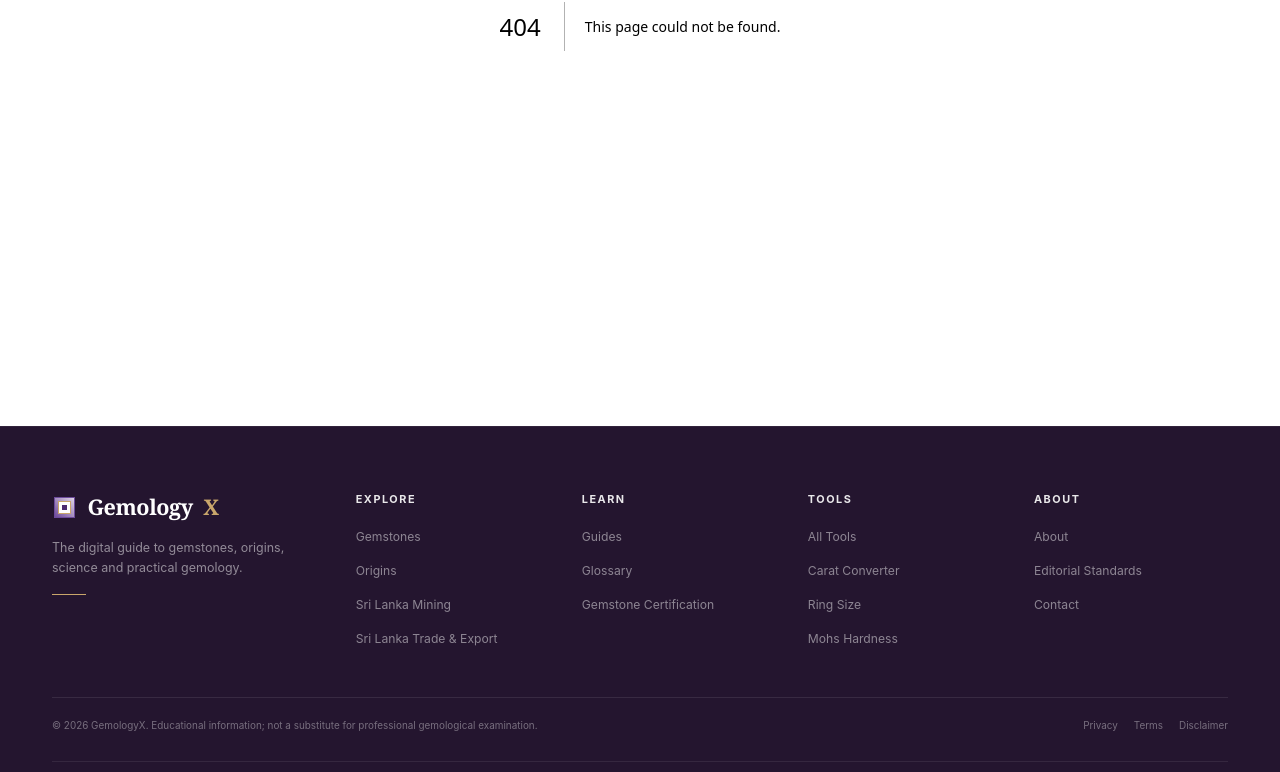
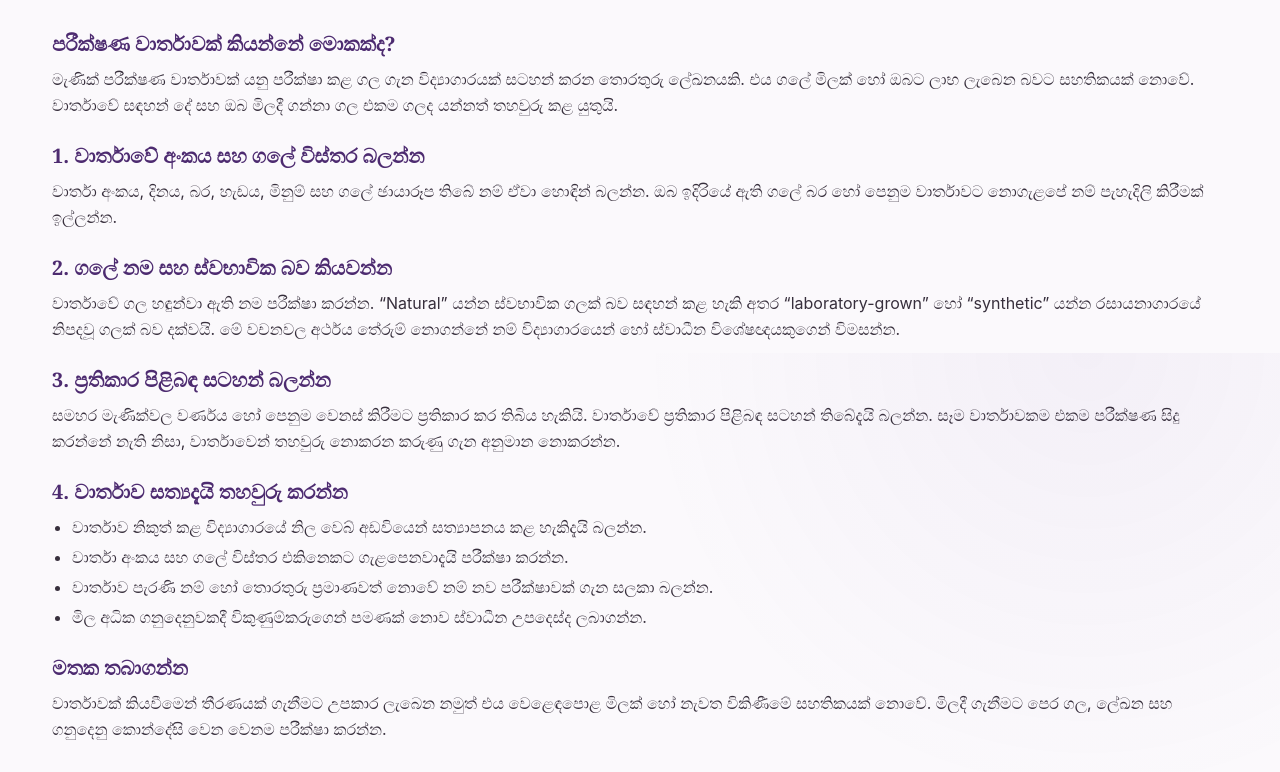
Before and after one commit to LinukaBandara/GemologyX, a Next.js app: page /si/learn/how-to-read-gem-report in a window 1280 px wide. Before the commit this address had no page. Shown: the part 447-1219 px from the top of the page. Built offline with nearby package versions, Linux system fonts and the light colour scheme.

Commit message:
Add Sinhala guide to reading gem reports

```diff
--- /dev/null
+++ b/src/app/si/learn/how-to-read-gem-report/page.tsx
@@ -0,0 +1,42 @@
+import type { Metadata } from "next";
+import { ArticleLayout, ArticleSection } from "@/components/article-layout";
+
+export const metadata: Metadata = {
+  title: "මැණික් පරීක්ෂණ වාර්තාවක් කියවන්නේ කෙසේද?",
+  description: "මැණික් ගලක් මිලදී ගැනීමට පෙර පරීක්ෂණ වාර්තාවේ ගල් වර්ගය, ස්වභාවික බව, ප්‍රතිකාර සහ බර කියවන සරල සිංහල මාර්ගෝපදේශය.",
+};
+
+export default function Page() {
+  return (
+    <ArticleLayout category="සිංහල මැණික් දැනුම" readTime="මිනිත්තු 4" title="මැණික් පරීක්ෂණ වාර්තාවක් කියවන්නේ කෙසේද?" crumbHref="/learn" crumbLabel="Learn Gemology"
+      related={[
+        { label: "පුෂ්පරාග රළු ගලක මිල", href: "/si/learn/rough-yellow-sapphire-value" },
+        { label: "Questions to Ask a Gem Dealer", href: "/learn/questions-to-ask-gem-dealer" },
+        { label: "Natural vs Synthetic Gemstones", href: "/learn/natural-vs-synthetic-gemstones" },
+      ]}>
+      <ArticleSection heading="පරීක්ෂණ වාර්තාවක් කියන්නේ මොකක්ද?">
+        <p>මැණික් පරීක්ෂණ වාර්තාවක් යනු පරීක්ෂා කළ ගල ගැන විද්‍යාගාරයක් සටහන් කරන තොරතුරු ලේඛනයකි. එය ගලේ මිලක් හෝ ඔබට ලාභ ලැබෙන බවට සහතිකයක් නොවේ. වාර්තාවේ සඳහන් දේ සහ ඔබ මිලදී ගන්නා ගල එකම ගලද යන්නත් තහවුරු කළ යුතුයි.</p>
+      </ArticleSection>
+      <ArticleSection heading="1. වාර්තාවේ අංකය සහ ගලේ විස්තර බලන්න">
+        <p>වාර්තා අංකය, දිනය, බර, හැඩය, මිනුම් සහ ගලේ ඡායාරූප තිබේ නම් ඒවා හොඳින් බලන්න. ඔබ ඉදිරියේ ඇති ගලේ බර හෝ පෙනුම වාර්තාවට නොගැළපේ නම් පැහැදිලි කිරීමක් ඉල්ලන්න.</p>
+      </ArticleSection>
+      <ArticleSection heading="2. ගලේ නම සහ ස්වභාවික බව කියවන්න">
+        <p>වාර්තාවේ ගල හඳුන්වා ඇති නම පරීක්ෂා කරන්න. “Natural” යන්න ස්වභාවික ගලක් බව සඳහන් කළ හැකි අතර “laboratory-grown” හෝ “synthetic” යන්න රසායනාගාරයේ නිපදවූ ගලක් බව දක්වයි. මේ වචනවල අර්ථය තේරුම් නොගන්නේ නම් විද්‍යාගාරයෙන් හෝ ස්වාධීන විශේෂඥයකුගෙන් විමසන්න.</p>
+      </ArticleSection>
+      <ArticleSection heading="3. ප්‍රතිකාර පිළිබඳ සටහන් බලන්න">
+        <p>සමහර මැණික්වල වර්ණය හෝ පෙනුම වෙනස් කිරීමට ප්‍රතිකාර කර තිබිය හැකියි. වාර්තාවේ ප්‍රතිකාර පිළිබඳ සටහන් තිබේදැයි බලන්න. සෑම වාර්තාවකම එකම පරීක්ෂණ සිදු කරන්නේ නැති නිසා, වාර්තාවෙන් තහවුරු නොකරන කරුණු ගැන අනුමාන නොකරන්න.</p>
+      </ArticleSection>
+      <ArticleSection heading="4. වාර්තාව සත්‍යදැයි තහවුරු කරන්න">
+        <ul className="list-disc space-y-1 pl-5">
+          <li>වාර්තාව නිකුත් කළ විද්‍යාගාරයේ නිල වෙබ් අඩවියෙන් සත්‍යාපනය කළ හැකිදැයි බලන්න.</li>
+          <li>වාර්තා අංකය සහ ගලේ විස්තර එකිනෙකට ගැළපෙනවාදැයි පරීක්ෂා කරන්න.</li>
+          <li>වාර්තාව පැරණි නම් හෝ තොරතුරු ප්‍රමාණවත් නොවේ නම් නව පරීක්ෂාවක් ගැන සලකා බලන්න.</li>
+          <li>මිල අධික ගනුදෙනුවකදී විකුණුම්කරුගෙන් පමණක් නොව ස්වාධීන උපදෙස්ද ලබාගන්න.</li>
+        </ul>
+      </ArticleSection>
+      <ArticleSection heading="මතක තබාගන්න">
+        <p>වාර්තාවක් කියවීමෙන් තීරණයක් ගැනීමට උපකාර ලැබෙන නමුත් එය වෙළෙඳපොළ මිලක් හෝ නැවත විකිණීමේ සහතිකයක් නොවේ. මිලදී ගැනීමට පෙර ගල, ලේඛන සහ ගනුදෙනු කොන්දේසි වෙන වෙනම පරීක්ෂා කරන්න.</p>
+      </ArticleSection>
+    </ArticleLayout>
+  );
+}
```
